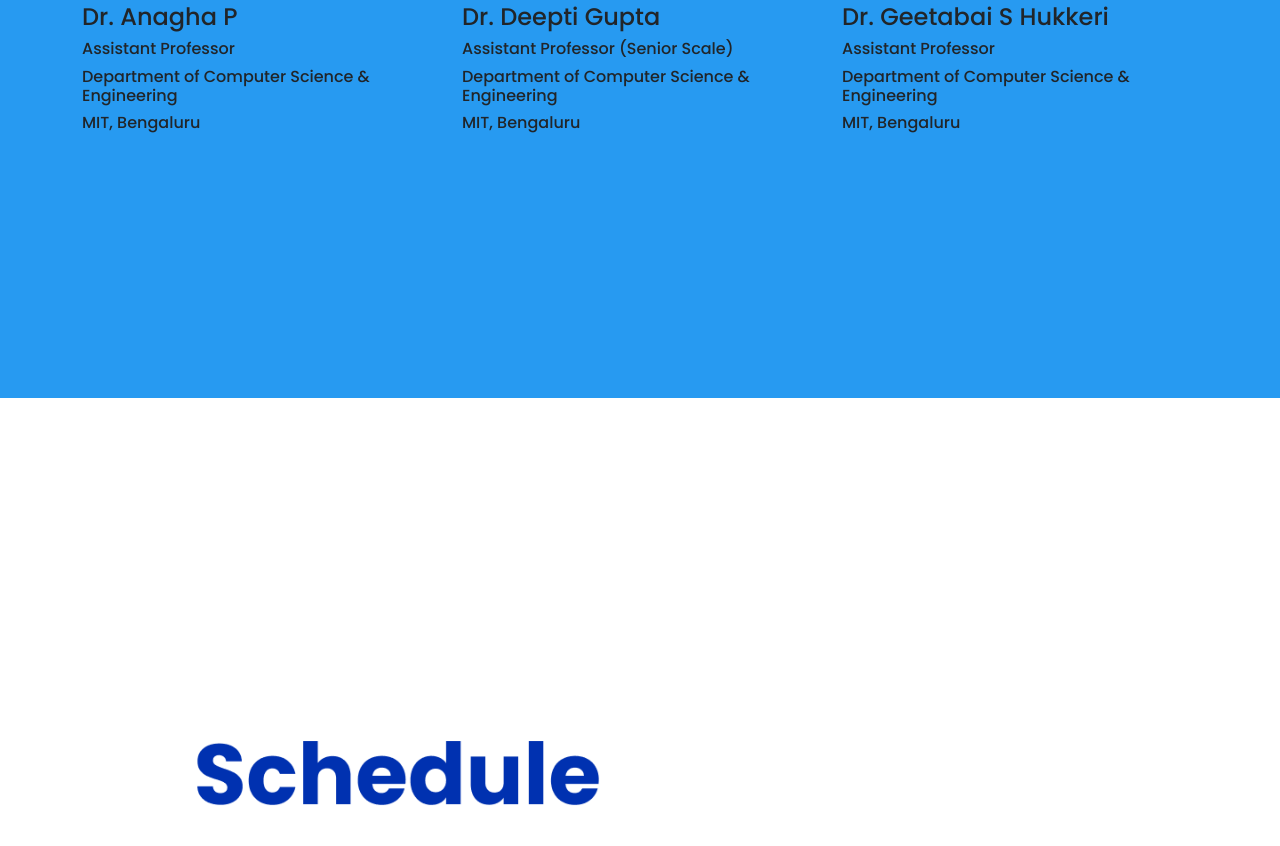
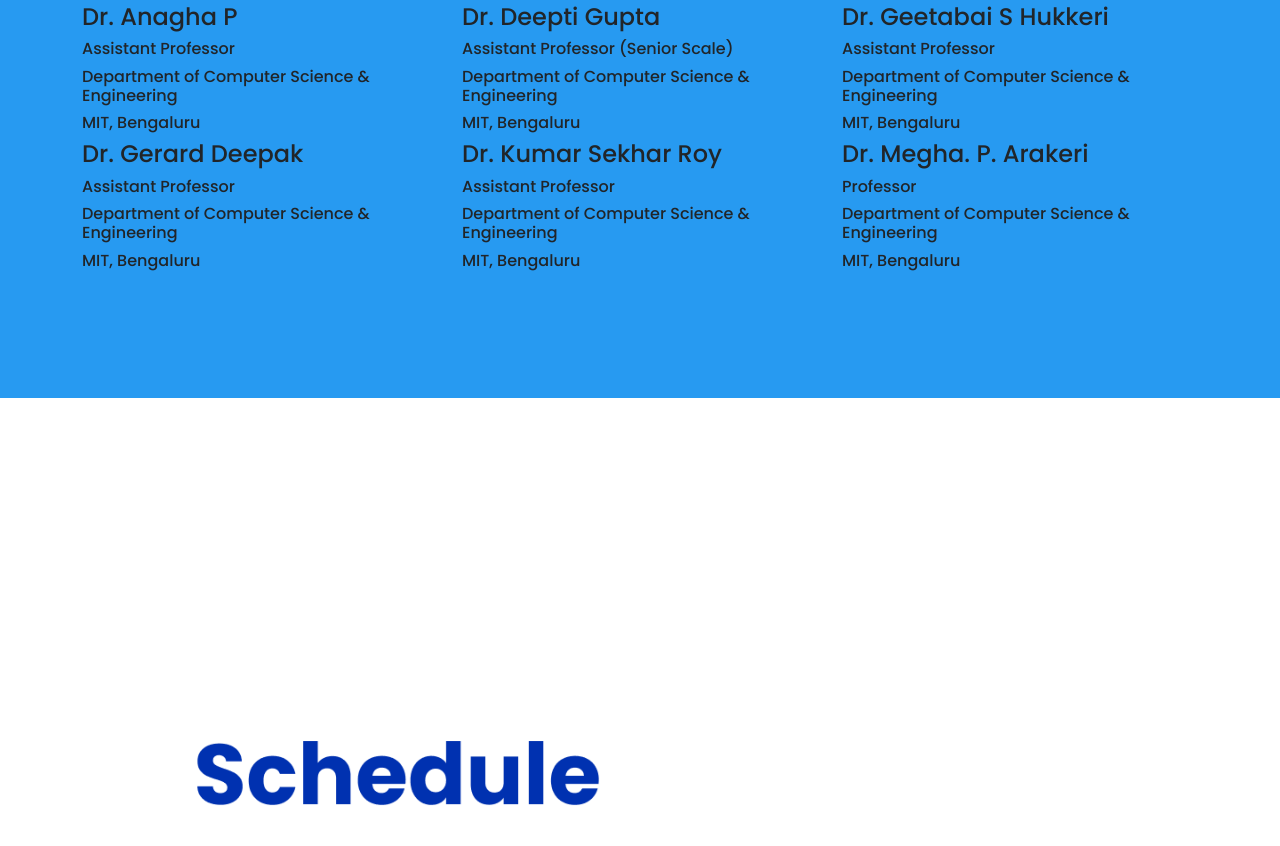
Before and after one commit to ACM-MITB/acm-mitb.github.io, a website: page conference/index.html in a window 1280 px wide. Shown: the part 2802-3648 px from the top of the page. Drawn offline with nearby package versions, Linux system fonts and the light colour scheme.

Commit message:
oc 2nd row

```diff
--- a/conference/index.html
+++ b/conference/index.html
@@ -210,6 +210,7 @@
     </div>
     <h2>Organizing Committee</h2>
     <div class="row">
+
       <div class="col-lg-4">
         <div class="person">
           <h4 class="name">Dr. Anagha P</h4>
@@ -217,7 +218,14 @@
           <h6>Department of Computer Science & Engineering</h6>
           <h6>MIT, Bengaluru</h6>
         </div>
+        <div class="person">
+          <h4 class="name">Dr. Gerard Deepak</h4>
+          <h6>Assistant Professor</h6>
+          <h6>Department of Computer Science & Engineering</h6>
+          <h6>MIT, Bengaluru</h6>
+        </div>
       </div>
+
       <div class="col-lg-4">
         <div class="person">
           <h4 class="name">Dr. Deepti Gupta</h4>
@@ -225,11 +233,24 @@
           <h6>Department of Computer Science & Engineering</h6>
           <h6>MIT, Bengaluru</h6>
         </div>
+        <div class="person">
+          <h4 class="name">Dr. Kumar Sekhar Roy</h4>
+          <h6>Assistant Professor</h6>
+          <h6>Department of Computer Science & Engineering</h6>
+          <h6>MIT, Bengaluru</h6>
+        </div>
       </div>
+
       <div class="col-lg-4">
         <div class="person">
           <h4 class="name">Dr. Geetabai S Hukkeri</h4>
           <h6>Assistant Professor</h6>
+          <h6>Department of Computer Science & Engineering</h6>
+          <h6>MIT, Bengaluru</h6>
+        </div>
+        <div class="person">
+          <h4 class="name">Dr. Megha. P. Arakeri</h4>
+          <h6>Professor</h6>
           <h6>Department of Computer Science & Engineering</h6>
           <h6>MIT, Bengaluru</h6>
         </div>
```
